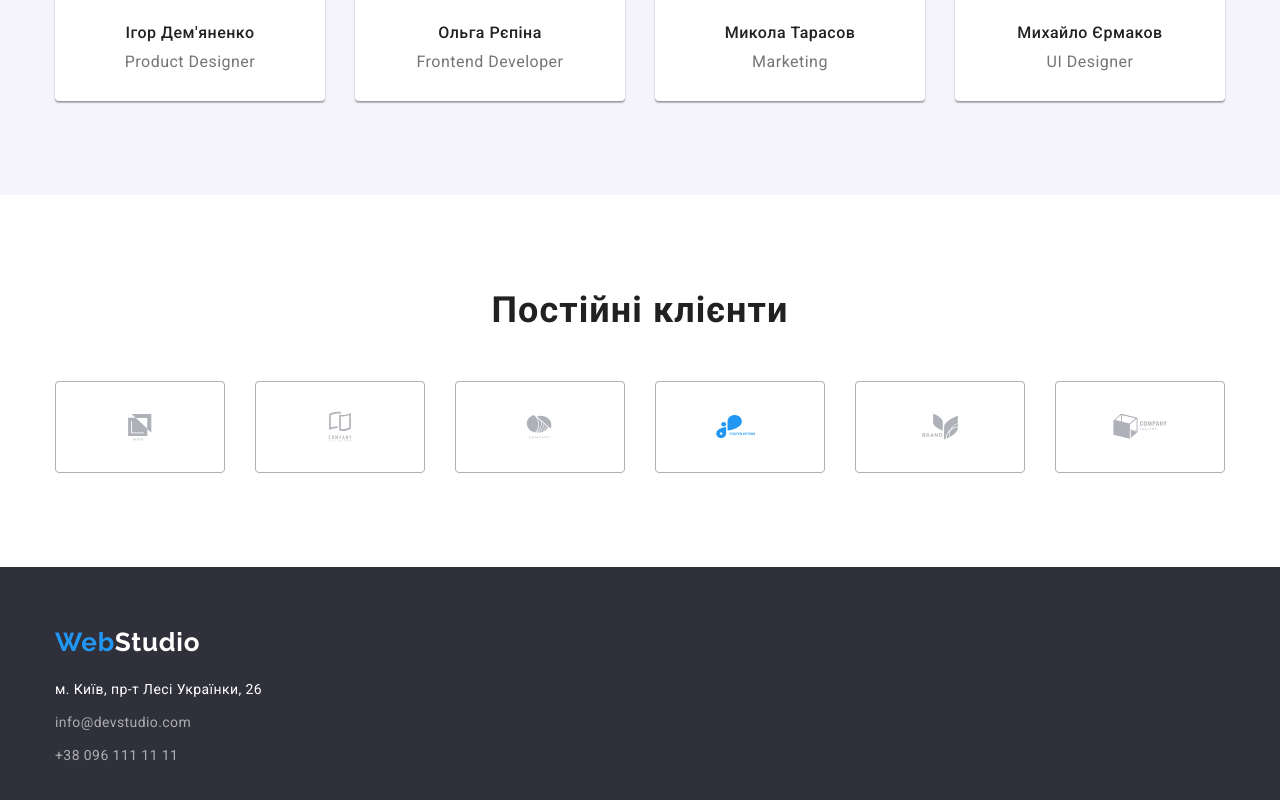
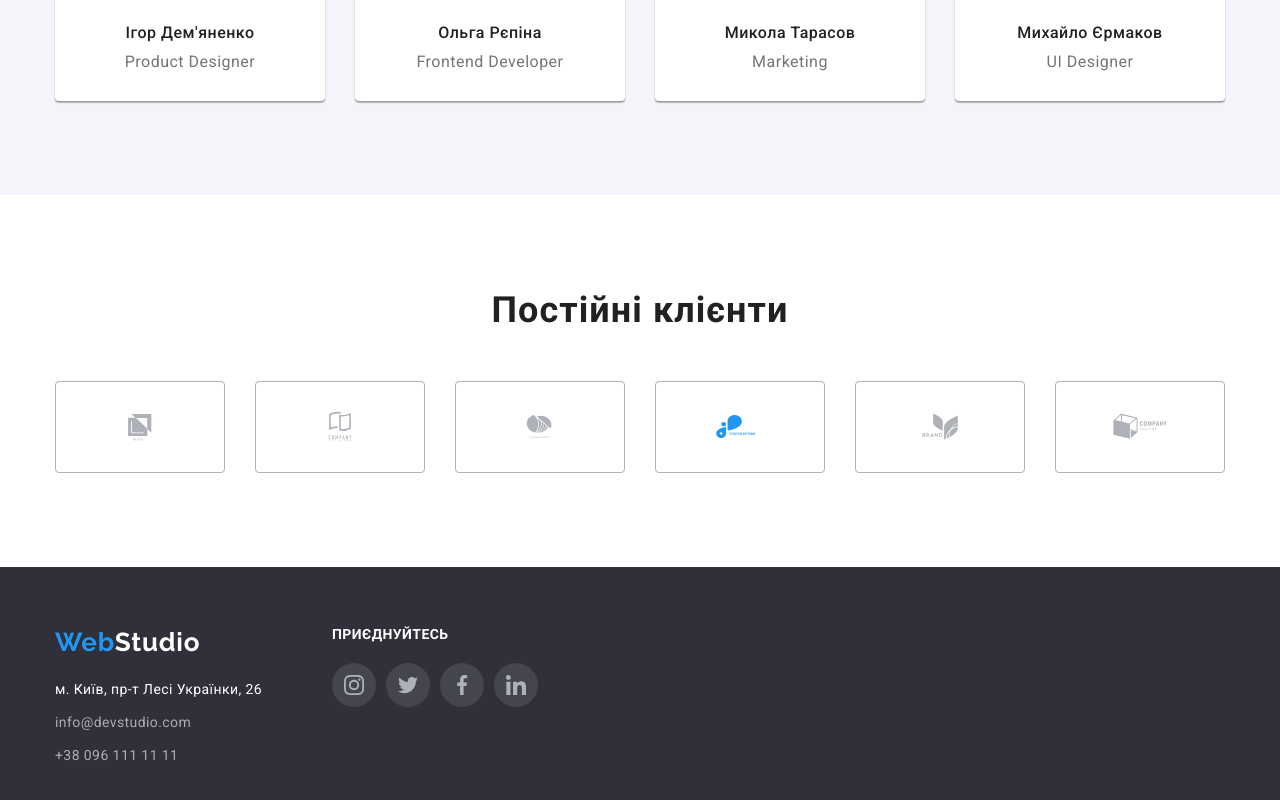
Before and after one commit to EfirNet/goit-markup-hw-04, a plain HTML site: page index.html in a window 1280 px wide. Shown: the part 2053-2853 px from the top of the page. Drawn offline with nearby package versions, Linux system fonts and the light colour scheme.

Commit message:
add social btn

```diff
--- a/css/styles.css
+++ b/css/styles.css
@@ -15,6 +15,7 @@
     --border: #eeeeee;
     --border-bottom: #ececec;
     --borders: #afb1b8;
+    --background:  rgba(255, 255, 255, .1);
 }
 
 body {
@@ -251,7 +252,8 @@ margin-right: 0;
     border-radius: 4px;
 }
 
-.card-icon {
+.icon {
+    display: block;
     margin: auto;
 }
 
@@ -458,3 +460,43 @@ list-style: none;
 .footer-address .item + .item {
 margin-top: 9px;
 }
+
+.footer-social .list {
+list-style: none;
+}
+
+.footer-social {
+    margin-left: 70px;
+}
+
+.footer-social .title {
+    margin-bottom: 20px;
+    color: var(--white-color);
+    font-weight: 700;
+    font-size: 14px;
+    line-height: 1.14;
+    letter-spacing: 0.03em;
+    text-transform: uppercase;
+}
+
+.footer-social .item {
+    display: flex;
+    justify-content: center;
+    align-items: center;
+    border-radius: 50%;
+    width: 44px;
+    height: 44px;
+    background-color: var(--background);
+}
+
+.footer-social .item + .item {
+    margin-left: 10px;
+}
+
+.container.flex {
+    display: flex;
+}
+
+/* .foote-social .icon {
+padding: 44px;
+} */
--- a/index.html
+++ b/index.html
@@ -76,7 +76,7 @@
           <ul class="list">
             <li class="item way">
               <div class="way-card">
-                <svg class="card-icon" width="70" height="70">
+                <svg class="icon" width="70" height="70">
                   <use href="./images/icons.svg#icon-antenna"></use>
                 </svg>
               </div>
@@ -88,7 +88,7 @@
             </li>
             <li class="item way">
               <div class="way-card">
-                <svg class="card-icon" width="70" height="70">
+                <svg class="icon" width="70" height="70">
                   <use href="./images/icons.svg#icon-clock"></use>
                 </svg>
               </div>
@@ -100,7 +100,7 @@
             </li>
             <li class="item way">
               <div class="way-card">
-                <svg class="card-icon" width="70" height="70">
+                <svg class="icon" width="70" height="70">
                   <use href="./images/icons.svg#icon-diagram"></use>
                 </svg>
               </div>
@@ -111,7 +111,7 @@
             </li>
             <li class="item way">
               <div class="way-card">
-                <svg class="card-icon" width="70" height="70">
+                <svg class="icon" width="70" height="70">
                   <use href="./images/icons.svg#icon-astronaut"></use>
                 </svg>
               </div>
@@ -179,42 +179,42 @@
           <ul class="list clients">
             <li class="item">
               <div class="card">
-                <svg class="card-icon" width="106" height="60">
+                <svg class="icon" width="106" height="60">
                   <use href="./images/icons.svg#icon-Logo"></use>
                 </svg>
               </div>
             </li>
             <li class="item">
               <div class="card">
-                <svg class="card-icon" width="106" height="60">
+                <svg class="icon" width="106" height="60">
                   <use href="./images/icons.svg#icon-Logo-1"></use>
                 </svg>
               </div>
             </li>
             <li class="item">
               <div class="card">
-                <svg class="card-icon" width="106" height="60">
+                <svg class="icon" width="106" height="60">
                   <use href="./images/icons.svg#icon-Logo-2"></use>
                 </svg>
               </div>
             </li>
             <li class="item">
               <div class="card">
-                <svg class="card-icon" width="106" height="60">
+                <svg class="icon" width="106" height="60">
                   <use href="./images/icons.svg#icon-Logo-3"></use>
                 </svg>
               </div>
             </li>
             <li class="item">
               <div class="card">
-                <svg class="card-icon" width="106" height="60">
+                <svg class="icon" width="106" height="60">
                   <use href="./images/icons.svg#icon-Logo-4"></use>
                 </svg>
               </div>
             </li>
             <li class="item">
               <div class="card">
-                <svg class="card-icon" width="106" height="60">
+                <svg class="icon" width="106" height="60">
                   <use href="./images/icons.svg#icon-Logo-5"></use>
                 </svg>
               </div>
@@ -225,7 +225,8 @@
     </main>
     <!-- Підвал -->
     <footer class="footer">
-      <div class="container">
+      <div class="container flex">
+        <div class="logo-address">
           <a class="footer-logo" href="./index.html"
             >Web<span class="studio-w">Studio</span></a
           >
@@ -256,6 +257,36 @@
             </address>
           </div>
         </div>
+        <div class="footer-social">
+          <h2 class="title">Приєднуйтесь</h2>
+          <ul class="list">
+            <li class="item">
+              <a href="" class="link">
+                <svg class="icon" width="20" height="20">
+                  <use href="./images/icons.svg#icon-instagram"></use></svg
+              ></a>
+            </li>
+            <li class="item">
+              <a href="" class="link">
+                <svg class="icon" width="20" height="20">
+                  <use href="./images/icons.svg#icon-twitter"></use></svg
+              ></a>
+            </li>
+            <li class="item">
+              <a href="" class="link">
+                <svg class="icon" width="20" height="20">
+                  <use href="./images/icons.svg#icon-facebook"></use></svg
+              ></a>
+            </li>
+            <li class="item">
+              <a href="" class="link">
+                <svg class="icon" width="20" height="20">
+                  <use href="./images/icons.svg#icon-linkedin"></use></svg
+              ></a>
+            </li>
+          </ul>
+        </div>
+      </div>
     </footer>
   </body>
 </html>
```
Lines whose indentation alone changed are shown as unchanged.
